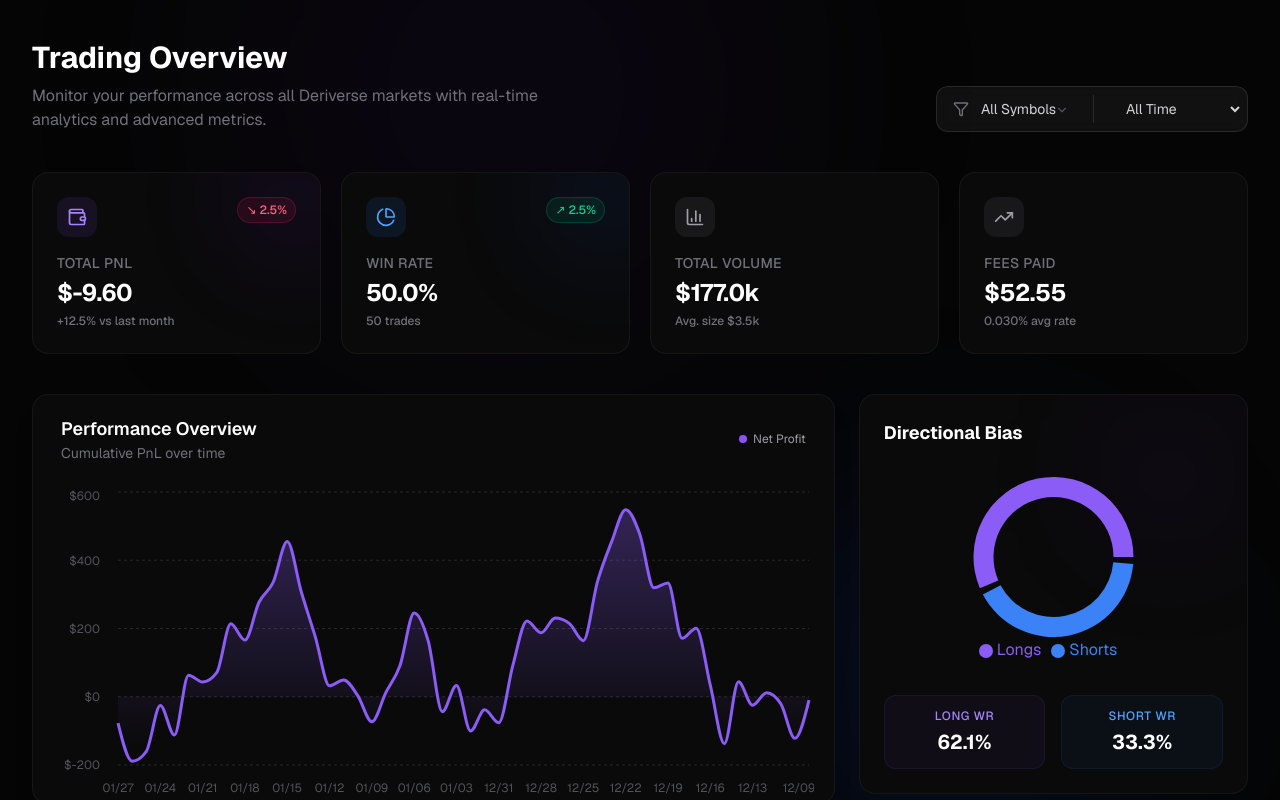
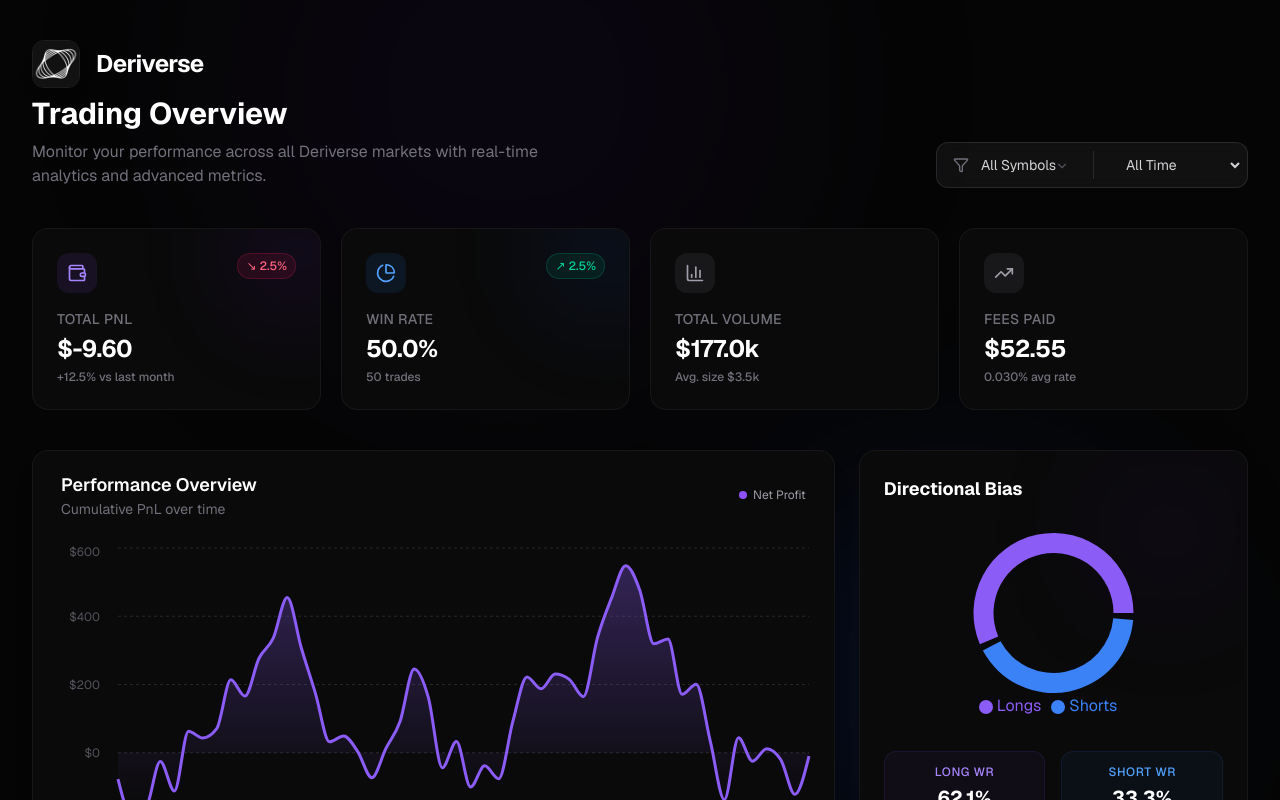
Before and after one commit to ogeth777/deriverse-dashboard, a Next.js app: page / in a window 1280 px wide. Shown: the top 800 px of the page. Built offline with nearby package versions, Linux system fonts and the light colour scheme.

Commit message:
Fix layout, resolve runtime errors, and add Deriverse logo

```diff
--- a/app/page.tsx
+++ b/app/page.tsx
@@ -113,6 +113,19 @@ export default function Home() {
 
       <main className="w-full px-6 md:px-8 py-10 space-y-10 relative z-10">
 
+        {/* Header with Logo */}
+        <div className="flex items-center gap-4 mb-2">
+          <div className="relative w-12 h-12 rounded-xl overflow-hidden shadow-lg border border-white/10 group">
+            <Image
+              src="/Deriverse.jpg"
+              alt="Deriverse Logo"
+              fill
+              className="object-cover group-hover:scale-110 transition-transform duration-500"
+            />
+          </div>
+          <h1 className="text-2xl font-bold text-white tracking-tight">Deriverse</h1>
+        </div>
+
         {/* Controls Section */}
         <div className="flex flex-col md:flex-row justify-between items-end gap-6">
           <div className="space-y-2">
@@ -183,7 +196,7 @@ export default function Home() {
         {/* Main Charts Area */}
         <div className="grid grid-cols-1 lg:grid-cols-3 gap-6">
           <div className="lg:col-span-2 space-y-6">
-            <div className="bg-[#0A0A0A] border border-white/5 rounded-2xl p-1 shadow-xl">
+            <div className="bg-[#0A0A0A] border border-white/5 rounded-2xl p-1 shadow-xl h-[420px]">
               <PnLChart data={filteredTrades} />
             </div>
 
```
